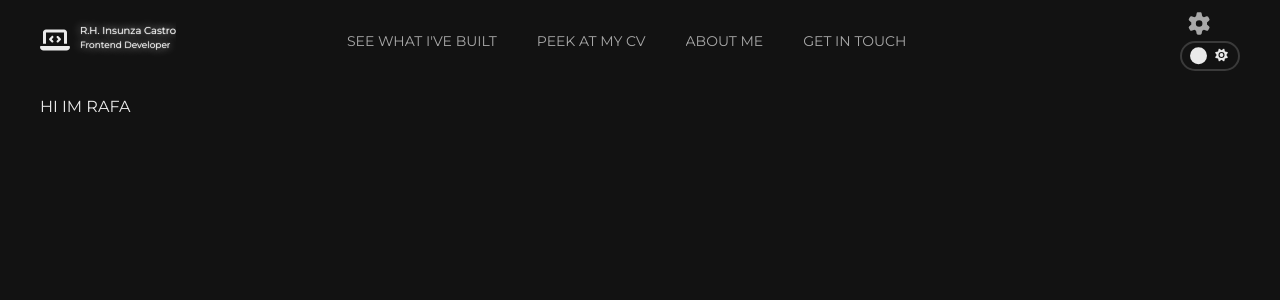
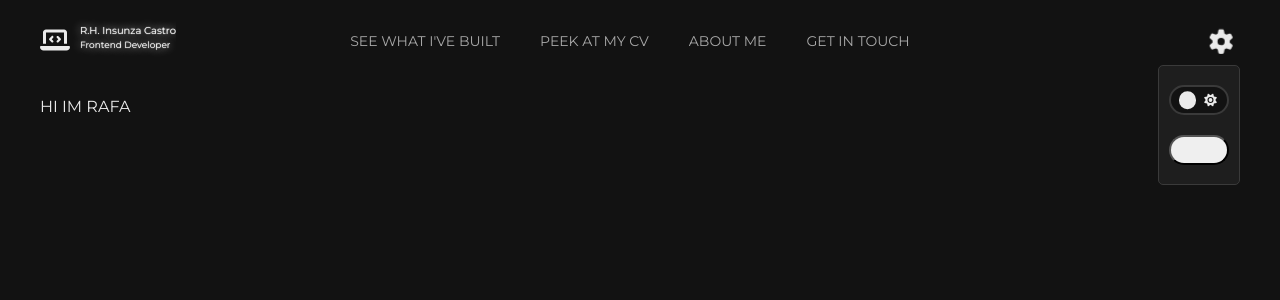
Before and after one commit to rafainsunza/portfolio, a React (Vite) app: page / in a window 1280 px wide. Both pictures are taken after a click on the button 1199 px from the left and 99 px from the top of the page. Shown: the part 75-375 px from the top of the page. Built offline with nearby package versions, Linux system fonts and the light colour scheme.

Commit message:
Close mobile menu and settings on outside click

```diff
--- a/src/components/navbar/navbar.jsx
+++ b/src/components/navbar/navbar.jsx
@@ -1,14 +1,28 @@
 import "./navbar.scss";
 import Branding from "../branding/branding";
 import Settings from "../settings/settings";
+import { useEffect, useRef } from "react";
 
 function Navbar({ isOpen, activeSection, setIsOpen }) {
+  const navbarRef = useRef(null);
+
   const handleClick = () => {
     setIsOpen(false);
   };
 
+  useEffect(() => {
+    if (!isOpen) return;
+
+    const handleOutsideClick = (e) => {
+      if (!navbarRef.current.contains(e.target)) setIsOpen(false);
+    };
+
+    document.addEventListener("mousedown", handleOutsideClick, true);
+    return () => document.removeEventListener("mousedown", handleOutsideClick, true);
+  }, [isOpen]);
+
   return (
-    <div className={`navbar ${isOpen ? "open" : ""}`}>
+    <div className={`navbar ${isOpen ? "open" : ""}`} ref={navbarRef}>
       <nav>
         <a
           href="#hero"
--- a/src/components/navbar/navbar.scss
+++ b/src/components/navbar/navbar.scss
@@ -5,7 +5,7 @@
   bottom: 0;
   left: 0;
   transform: translateY(100%);
-  transition: transform 0.3s ease-in-out;
+  transition: transform 0.3s ease-in-out 0.5s;
   display: flex;
   flex-direction: column;
   justify-content: center;
@@ -55,6 +55,7 @@
 
   &.open {
     transform: translateY(0);
+    transition-delay: 0s;
 
     @media (min-width: $breakpoint-xs) {
       transform: translateX(0);
@@ -104,6 +105,8 @@ nav {
   display: flex;
   flex-direction: column;
   gap: 40px;
+  padding: 20px 0;
+  border-bottom: 1px solid var(--border);
 
   @media (min-width: $breakpoint-xs) {
     padding: 60px 0;
--- a/src/components/settings/settings.jsx
+++ b/src/components/settings/settings.jsx
@@ -2,17 +2,37 @@ import "./settings.scss";
 
 import { FontAwesomeIcon } from "@fortawesome/react-fontawesome";
 import { faGear } from "@fortawesome/free-solid-svg-icons";
+import { useEffect, useRef, useState } from "react";
 import ThemeToggle from "../theme-toggle/theme-toggle";
 
 function Settings() {
+  const [isOpen, setIsOpen] = useState(false);
+  const settingsRef = useRef(null);
+
+  const handleClick = () => {
+    !isOpen ? setIsOpen(true) : setIsOpen(false);
+  };
+
+  useEffect(() => {
+    if (!isOpen) return;
+
+    const handleOutsideClick = (e) => {
+      if (!settingsRef.current.contains(e.target)) setIsOpen(false);
+    };
+
+    document.addEventListener("mousedown", handleOutsideClick, true);
+    return () => document.removeEventListener("mousedown", handleOutsideClick, true);
+  }, [isOpen]);
+
   return (
-    <div className="settings">
-      <button className="settings__button">
+    <div className="settings" ref={settingsRef}>
+      <button className={`settings__button ${isOpen ? "open" : ""}`} onClick={handleClick}>
         <FontAwesomeIcon icon={faGear} />
       </button>
 
-      <div className="settings__button-container">
+      <div className={`settings__button-container ${isOpen ? "open" : ""}`}>
         <ThemeToggle />
+        <button></button>
       </div>
     </div>
   );
--- a/src/components/settings/settings.scss
+++ b/src/components/settings/settings.scss
@@ -21,13 +21,47 @@
       display: block;
     }
 
-    &:hover {
+    &:hover,
+    &.open {
       color: var(--primary-text);
       transform: scale(1.1);
 
       & svg {
-        animation: spin 45s linear infinite;
+        animation: spin 10s linear infinite;
       }
+    }
+  }
+
+  &__button-container {
+    display: flex;
+    flex-direction: column;
+    gap: 10px;
+    @media (min-width: $breakpoint-md-lg) {
+      position: fixed;
+      right: 20px;
+      top: 65px;
+      display: none;
+      height: 120px;
+      gap: 5px;
+      padding: 10px;
+      background-color: var(--container-background);
+      border: 1px solid var(--border);
+      border-radius: 5px;
+
+      &.open {
+        display: flex;
+        justify-content: space-evenly;
+      }
+    }
+
+    @media (min-width: $breakpoint-lg) {
+      right: 40px;
+    }
+
+    & button {
+      width: 60px;
+      height: 30px;
+      border-radius: 20px;
     }
   }
 }
@@ -38,6 +72,6 @@
   }
 
   to {
-    transform: rotate(3660deg);
+    transform: rotate(360deg);
   }
 }
```
